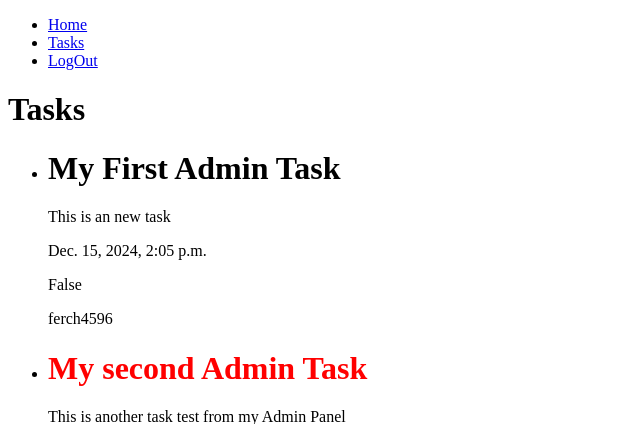
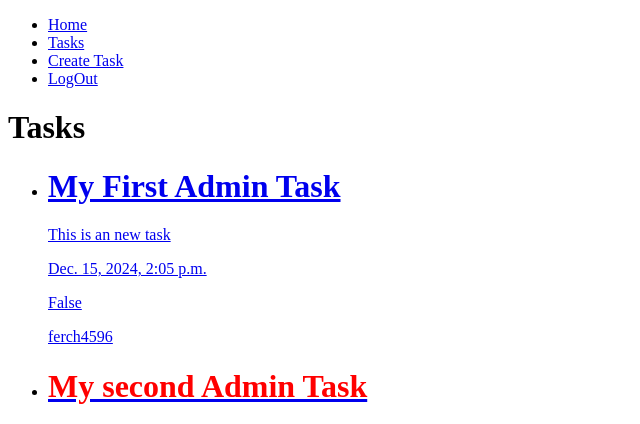
Before and after one commit to FerxhoDev/DjangoApp, a Django app: page /tasks/ in a window 1280 px wide. Shown: the top 424 px of the page, without its empty margins (0-640 px from the left). Run offline with Django 5.2, Linux system fonts and the light colour scheme; a user stored in the database is signed in; data comes from the database, SQL or seed files in the repository.

Commit message:
Details initial add

```diff
--- a/crudapp/urls.py
+++ b/crudapp/urls.py
@@ -24,6 +24,7 @@ urlpatterns = [
     path('signup/', views.signup, name='signup'),
     path('tasks/', views.tasks, name='tasks'),
     path('tasks/create/', views.createtask, name='create_task'),
+    path('tasks/<int:task_id>/', views.task_detail, name='task_detail'),
     path('logout/', views.signout, name='logout'),
     path('signin/', views.signin, name='signin'),
 ]
--- a/tasks/templates/base.html
+++ b/tasks/templates/base.html
@@ -10,9 +10,11 @@
     <nav>
         <ul>
             <li><a href="/">Home</a></li>
-            <li><a href="/tasks">Tasks</a></li>
+
 
             {% if user.is_authenticated %}
+            <li><a href="/tasks">Tasks</a></li>
+            <li><a href="/tasks/create">Create Task</a></li>
             <li><a href="/logout">LogOut</a></li>
             {% else %}
             <li><a href="/signup">SignUp</a></li>
--- a/tasks/templates/tasks.html
+++ b/tasks/templates/tasks.html
@@ -7,7 +7,7 @@
 <ul>
     {% for task in tasks %}
     <li>
-
+        <a href="{% url 'task_detail' task.id %}">
             {% if task.important %}
 
             <h1 style="color:red">{{task.title}}</h1>
@@ -19,6 +19,7 @@
             <p>{{task.created}}</p>
             <p>{{task.important}}</p>
             <p>{{task.user.username}}</p>
+        </a>
     </li>
     {% endfor %}
 </ul>
--- a/tasks/views.py
+++ b/tasks/views.py
@@ -1,4 +1,4 @@
-from django.shortcuts import render, redirect
+from django.shortcuts import render, redirect, get_object_or_404
 from django.contrib.auth.forms import UserCreationForm, AuthenticationForm
 from django.contrib.auth.models import User
 from django.contrib.auth import login, logout, authenticate
@@ -79,3 +79,7 @@ def createtask(request):
                 'form': TaskForm,
                 'error': 'Bad data passed in. Try again'
             })
+
+def task_detail(request, task_id):
+    task = get_object_or_404(Task, pk=task_id)
+    return render(request, 'task_detail.html', {'task': task})
```
Also changed, not shown: tasks/templates/task_detail.html (added, +7 -0 lines). Lines whose indentation alone changed are shown as unchanged.
